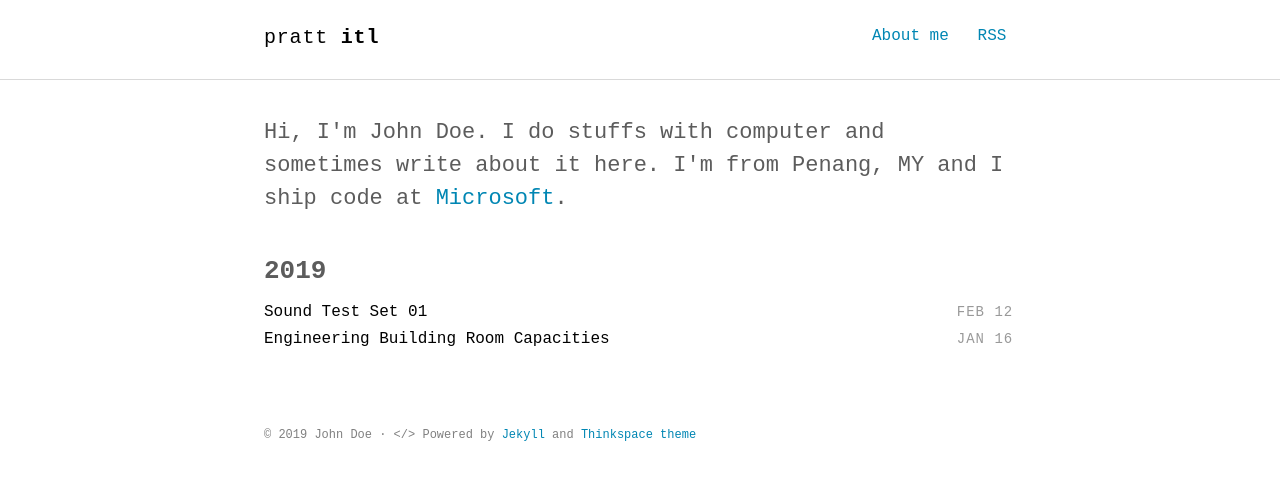
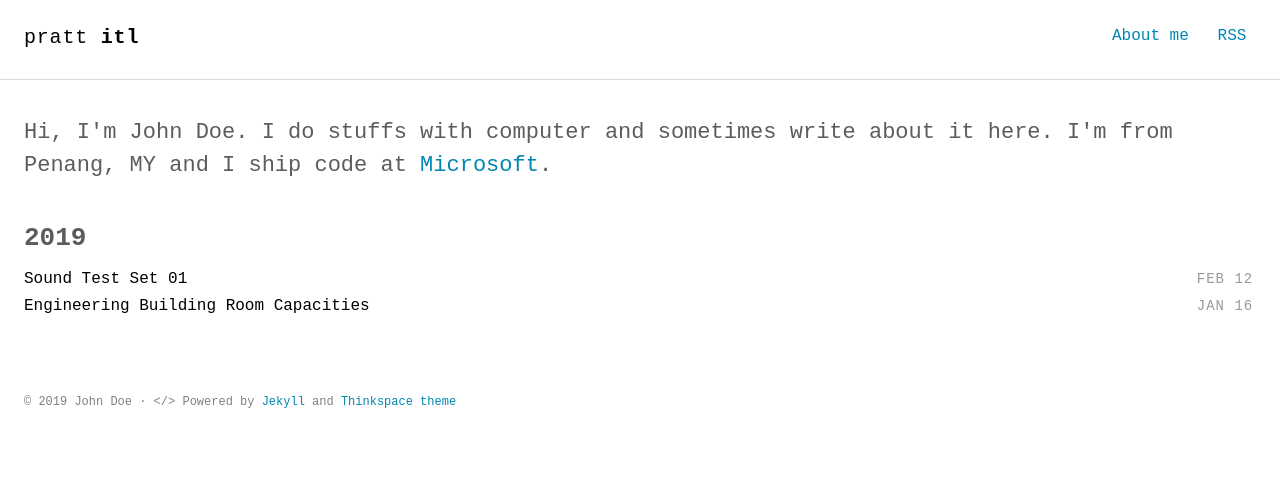
Before and after one commit to tedngai/itldatafactory, a Jekyll site: the page built from index.html, in a window 1280 px wide. Shown: the top 480 px of the page. Built offline with Jekyll 4.4.1, drawn with Linux system fonts in a browser that asks for light colours; some web fonts are replaced.

Commit message:
Update _layout.scss

```diff
--- a/assets/scss/_layout.scss
+++ b/assets/scss/_layout.scss
@@ -42,7 +42,7 @@ hr {
   padding: $base-spacing;
   margin-left: auto;
   margin-right: auto;
-  max-width: 800px;
+  max-width: 1400px;
   font-weight: normal;
 }
 
```
